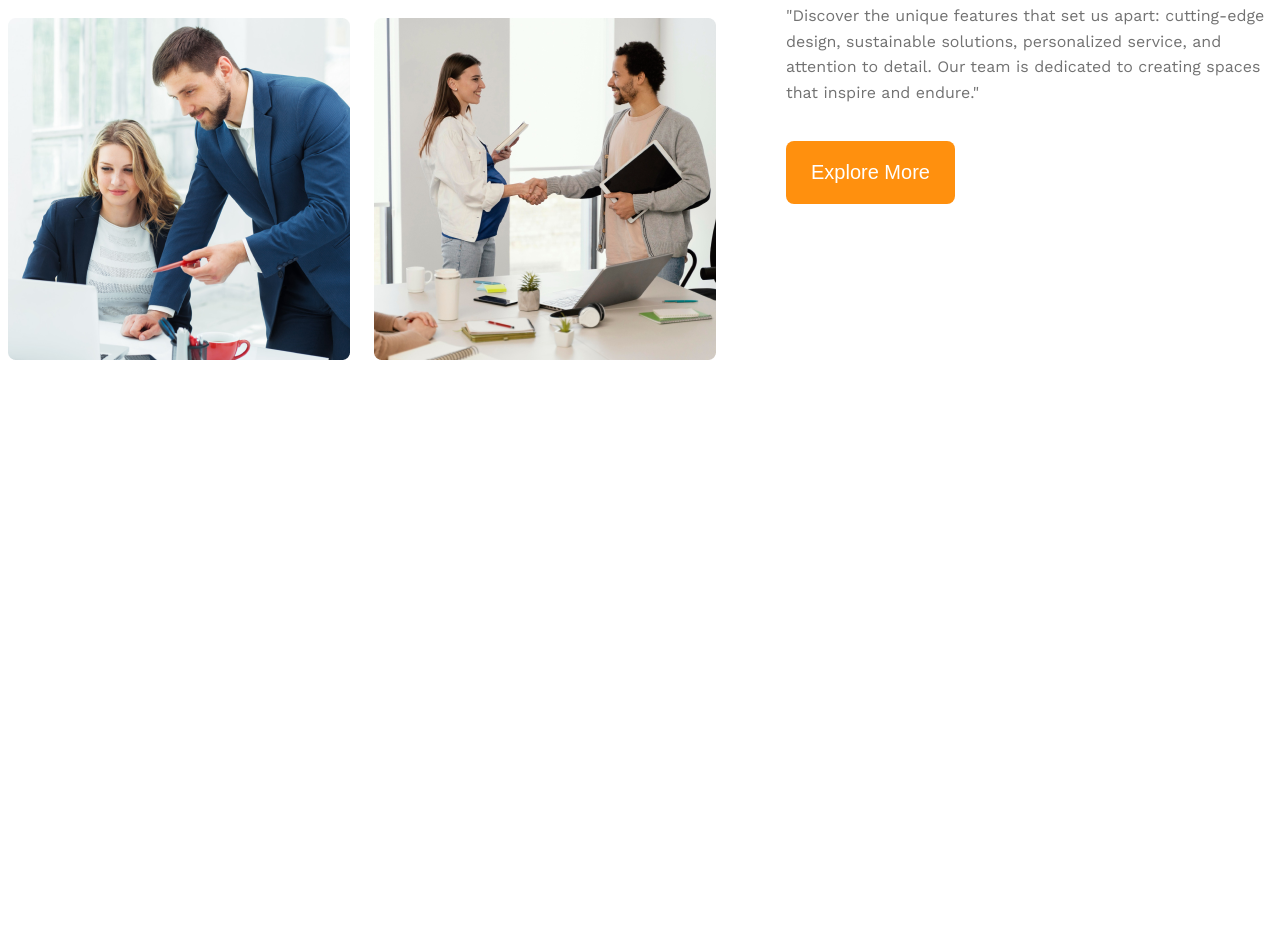
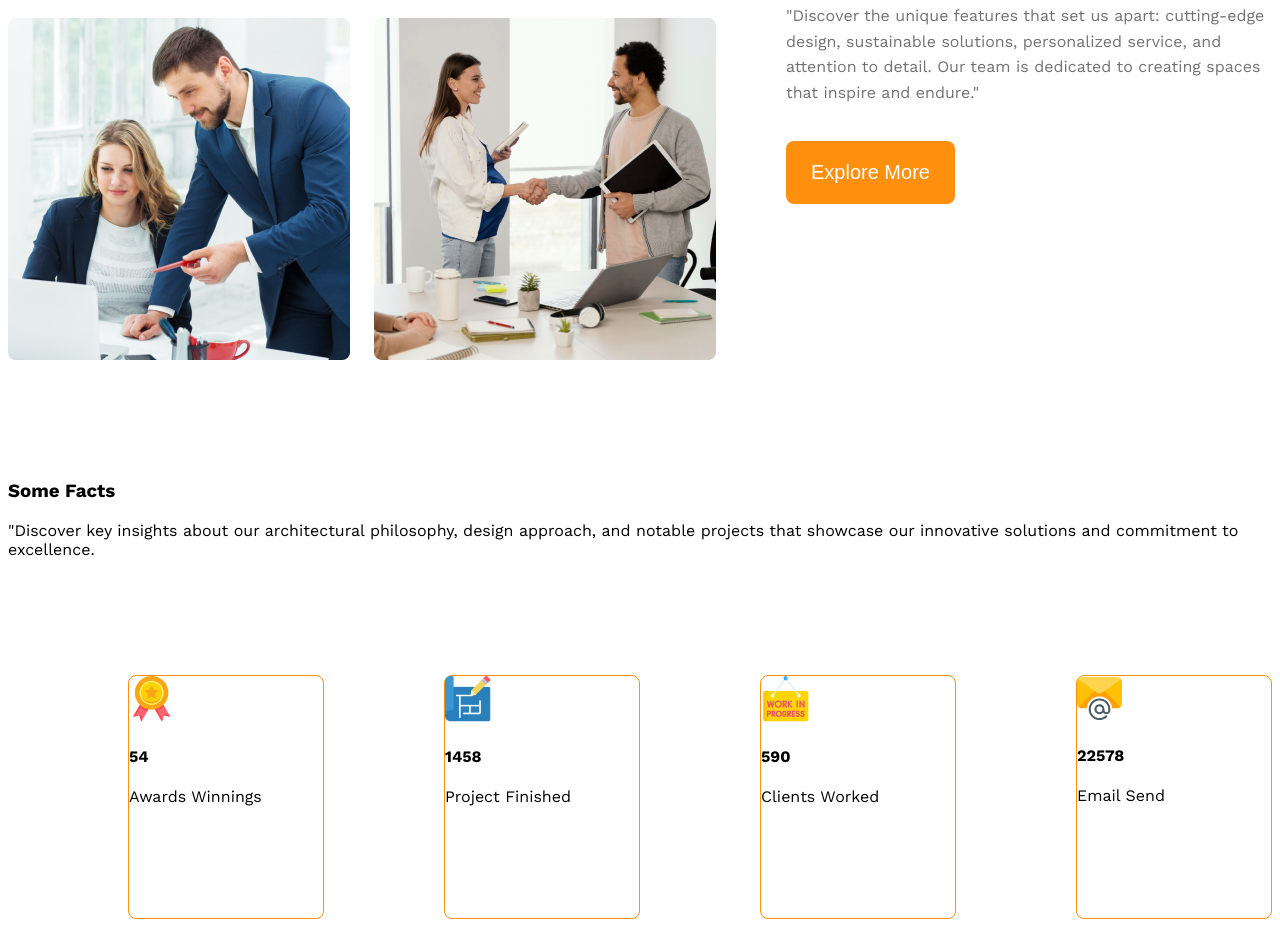
Before and after one commit to sajibanoy/G3-Architect-website, a plain HTML site: page index.html in a window 1280 px wide. Shown: the part 1767-2694 px from the top of the page. Before the commit the page ends 2135 px from the top, so only its background shows below. Drawn offline with nearby package versions, Linux system fonts and the light colour scheme.

Commit message:
added the facts section

```diff
--- a/Style/styles.css
+++ b/Style/styles.css
@@ -41,6 +41,17 @@
   }
   main > section{
     margin-top: 120px;
+  }
+
+  .card{
+    width: 242px;
+    height: 242px;
+    border: 1px solid rgb(255, 144, 14);
+    border-radius: 8px;
+    margin-top: 100px;
+    margin-left: 120px;
+    /* text-align: center; */
+
   }
 
 /* Header Styles */
@@ -110,6 +121,10 @@
     font-weight: 500;
   }
 
+  /* Facts Section Styles */
+  .Facts-section{
+    /* margin: 0 auto; */
+  }
 
   /* Media Query for small device */
   @media screen and (max-width: 576px) {
--- a/index.html
+++ b/index.html
@@ -33,6 +33,7 @@
         </div>
     </header>
     <main>
+        <!-- Team-Feature section start -->
         <section class="teams-features-container display-flex">
             <div class="image-container">
                 <img src="images/team1.png" alt="Boss Gives Instruction To His Junior">
@@ -50,6 +51,41 @@
                 <button class="btn-primary">Explore More</button>
             </div>
         </section>
+        <!-- Feature will enjoy start -->
+        <section>
+
+        </section>
+        <!-- Some facts section start here -->
+        <section class="Facts-section">
+            <div class="section-content">
+                <h3 class="section-title">Some Facts</h3>
+                <p class="section-description">"Discover key insights about our architectural philosophy, design
+                    approach, and notable projects that showcase our innovative solutions and commitment to excellence.
+                </p>
+            </div>
+            <div class="Facts-cards-container display-flex">
+                <div class="card">
+                    <img src="images/icons/ribon.png" alt="">
+                    <h4 class="card-title">54</h4>
+                    <p class="card-description">Awards Winnings</p>
+                </div>
+                <div class="card">
+                    <img src="images/icons/projects.png" alt="">
+                    <h4 class="card-title">1458 </h4>
+                    <p class="card-description">Project Finished</p>
+                </div>
+                <div class="card">
+                    <img src="images/icons/customers.png" alt="">
+                    <h4 class="card-title">590</h4>
+                    <p class="card-description">Clients Worked</p>
+                </div>
+                <div class="card">
+                    <img src="images/icons/email.png" alt="">
+                    <h4 class="card-title">22578</h4>
+                    <p class="card-description">Email Send</p>
+                </div>
+            </div>
+        </section>
     </main>
     <footer>
 
```
